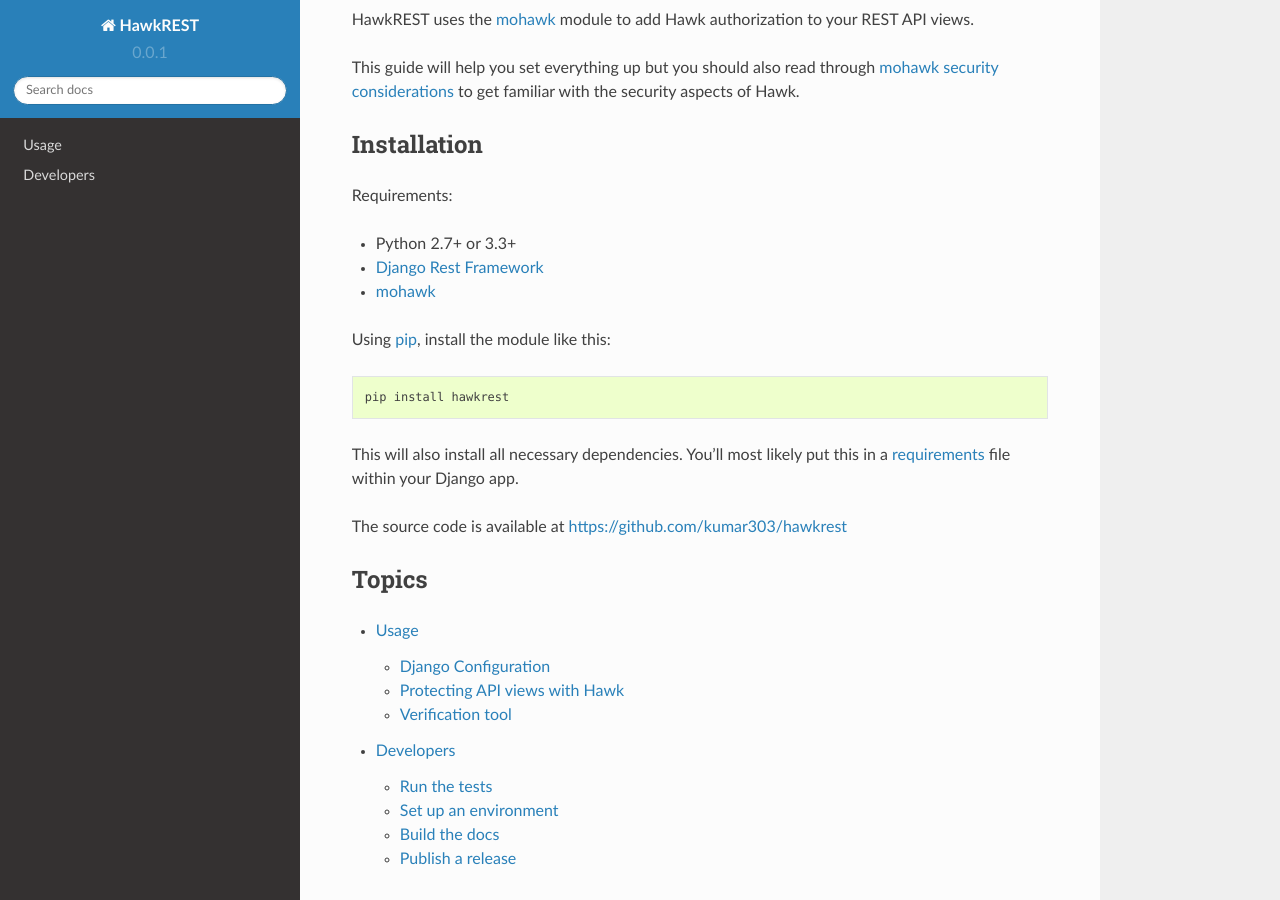
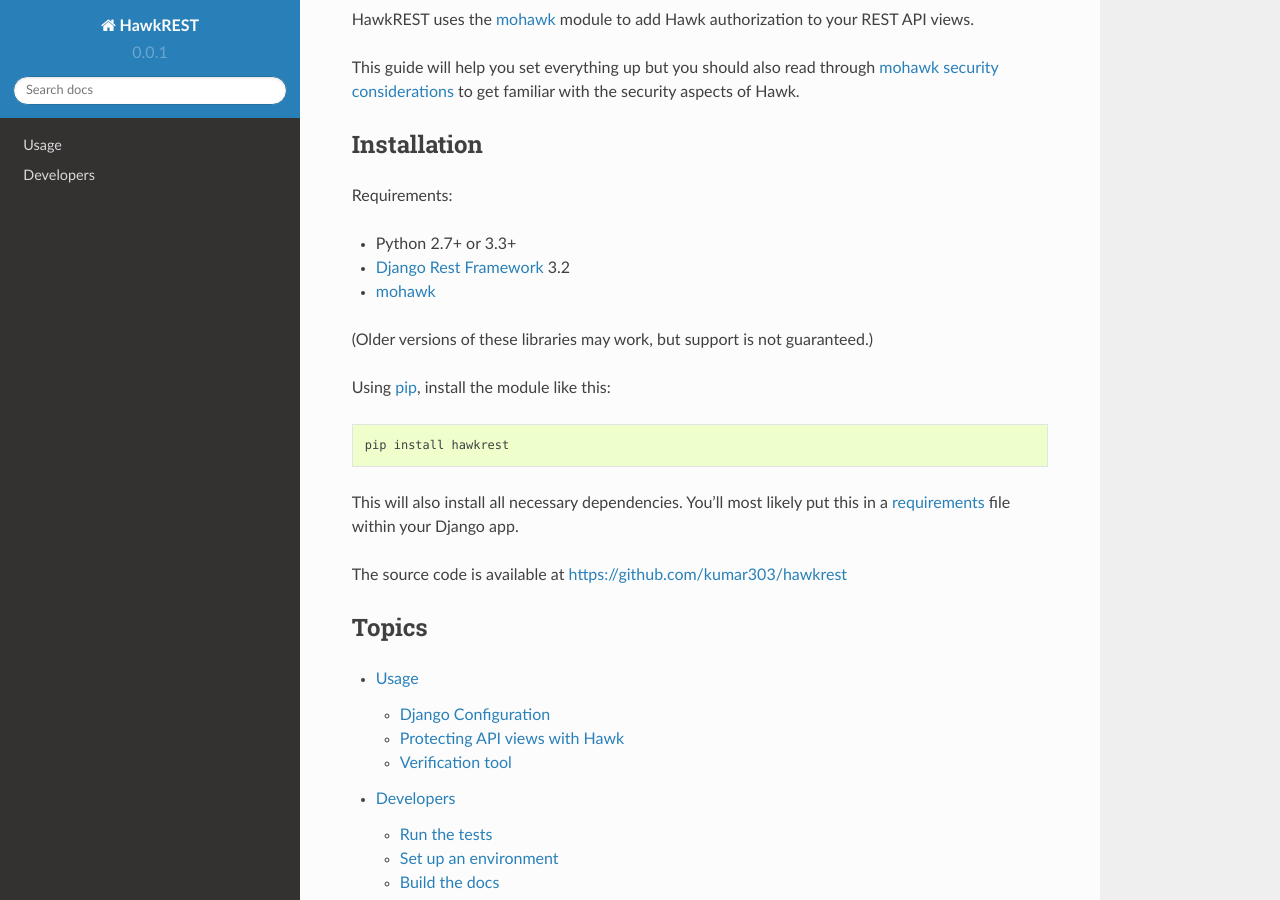
Before and after one commit to kumar303/hawkrest, a Sphinx documentation site: the page built from docs/index.rst, in a window 1280 px wide and 900 px high, scrolled down 316 px. Built offline with Sphinx 7.4.7 and the Read the Docs theme 2.0.0, drawn with Linux system fonts in a browser that asks for light colours.

Commit message:
Stop testing on django-rest-framework 3.0/3.1
Since there have been two newer major release branches since (3.2, 3.3),
and 3.0/3.1 are no longer receiving updates:
https://github.com/tomchristie/django-rest-framework/releases

```diff
--- a/docs/index.rst
+++ b/docs/index.rst
@@ -51,8 +51,9 @@
 Requirements:
 
 * Python 2.7+ or 3.3+
-* `Django Rest Framework`_
+* `Django Rest Framework`_ 3.2
 * `mohawk`_
+(Older versions of these libraries may work, but support is not guaranteed.)
 
 Using `pip`_, install the module like this::
 
```
Also changed, not shown: .travis.yml, 1 other file.
